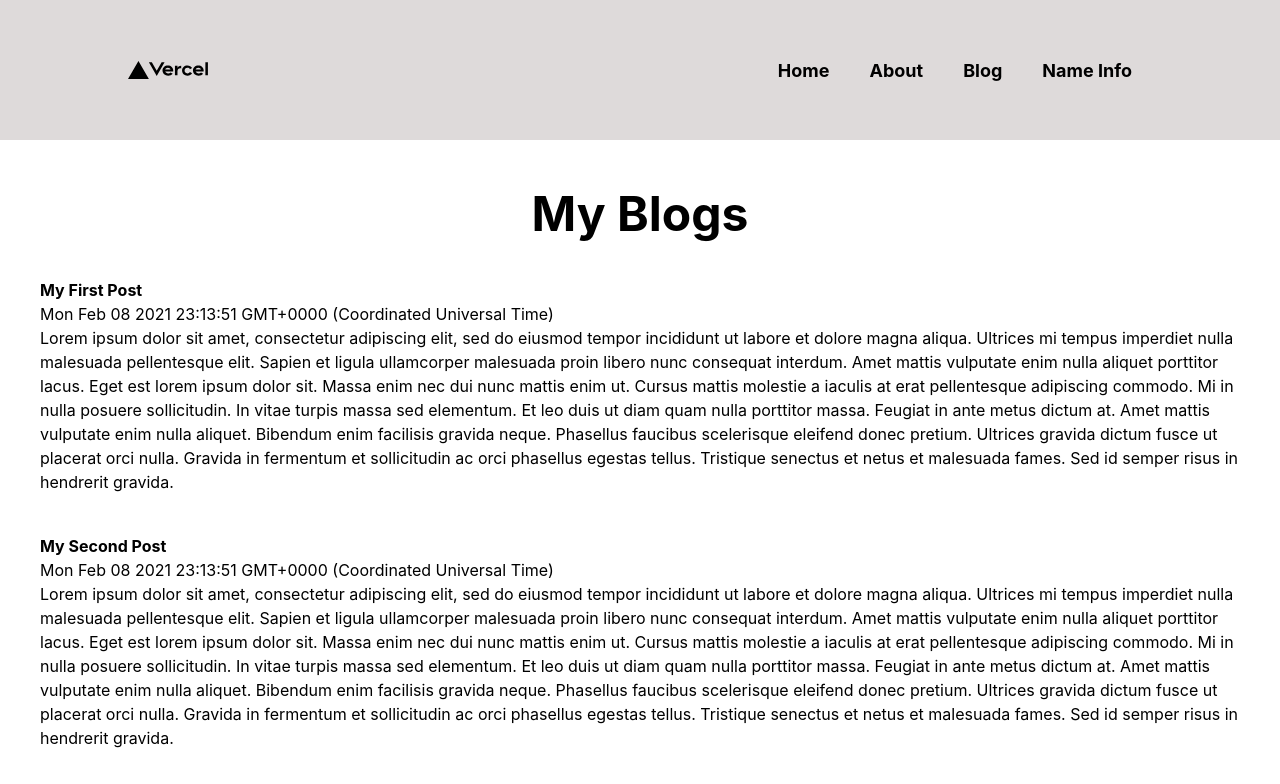
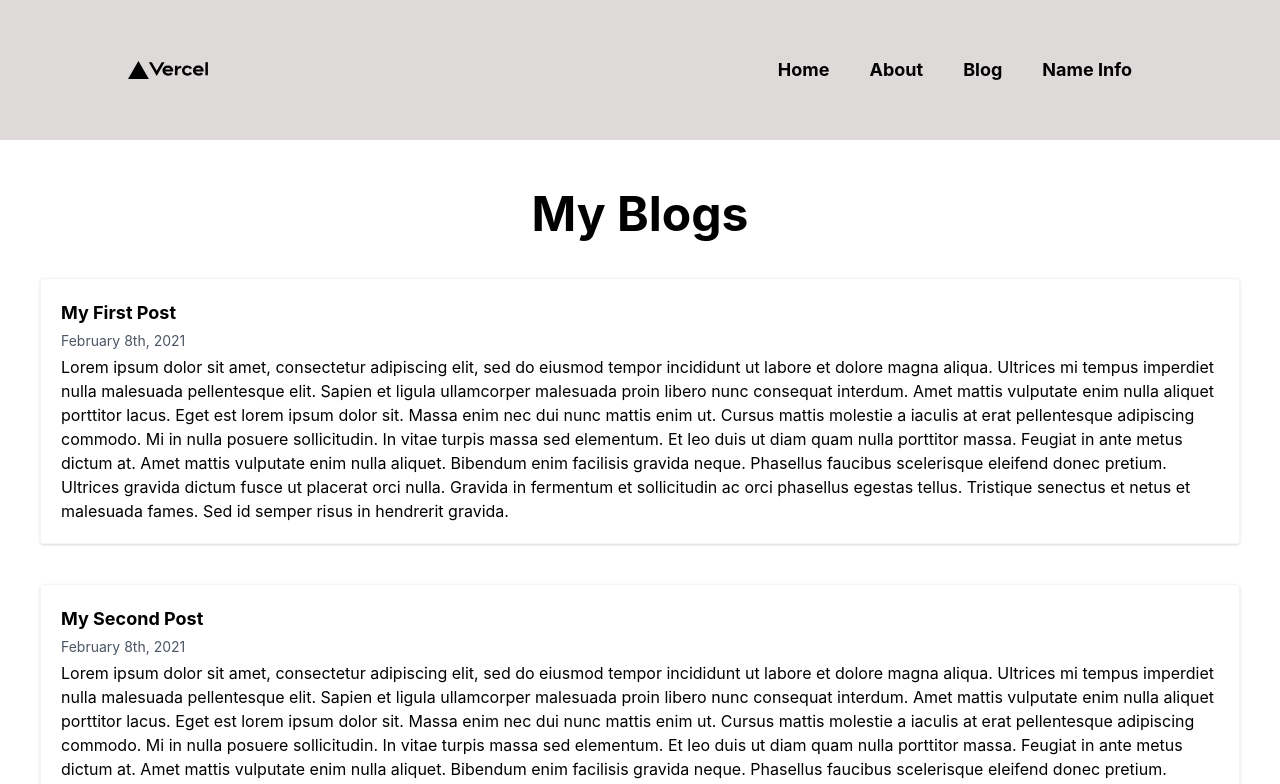
Before and after one commit to acarn506/antcarnero.io, a Next.js app: page /blog in a window 1280 px wide. Shown: the top 784 px of the page. Built offline with nearby package versions, Linux system fonts and the light colour scheme.

Commit message:
layout fixed

```diff
--- a/Lib/data.tsx
+++ b/Lib/data.tsx
@@ -9,7 +9,7 @@ export const blogPosts: blog[] = [
   {
     title: "My First Post",
     slug: "first",
-    date: new Date().toString(),
+    date: new Date().toISOString(),
     content:
       "Lorem ipsum dolor sit amet, consectetur adipiscing elit, sed do eiusmod tempor incididunt ut labore et dolore magna aliqua. Ultrices mi tempus imperdiet nulla malesuada pellentesque elit. Sapien et ligula ullamcorper malesuada proin libero nunc consequat interdum. Amet mattis vulputate enim nulla aliquet porttitor lacus. Eget est lorem ipsum dolor sit. Massa enim nec dui nunc mattis enim ut. Cursus mattis molestie a iaculis at erat pellentesque adipiscing commodo. Mi in nulla posuere sollicitudin. In vitae turpis massa sed elementum. Et leo duis ut diam quam nulla porttitor massa. Feugiat in ante metus dictum at. Amet mattis vulputate enim nulla aliquet. Bibendum enim facilisis gravida neque. Phasellus faucibus scelerisque eleifend donec pretium. Ultrices gravida dictum fusce ut placerat orci nulla. Gravida in fermentum et sollicitudin ac orci phasellus egestas tellus. Tristique senectus et netus et malesuada fames. Sed id semper risus in hendrerit gravida."
   },
@@ -17,7 +17,7 @@ export const blogPosts: blog[] = [
   {
     title: "My Second Post",
     slug: "second",
-    date: new Date().toString(),
+    date: new Date().toISOString(),
     content:
       "Lorem ipsum dolor sit amet, consectetur adipiscing elit, sed do eiusmod tempor incididunt ut labore et dolore magna aliqua. Ultrices mi tempus imperdiet nulla malesuada pellentesque elit. Sapien et ligula ullamcorper malesuada proin libero nunc consequat interdum. Amet mattis vulputate enim nulla aliquet porttitor lacus. Eget est lorem ipsum dolor sit. Massa enim nec dui nunc mattis enim ut. Cursus mattis molestie a iaculis at erat pellentesque adipiscing commodo. Mi in nulla posuere sollicitudin. In vitae turpis massa sed elementum. Et leo duis ut diam quam nulla porttitor massa. Feugiat in ante metus dictum at. Amet mattis vulputate enim nulla aliquet. Bibendum enim facilisis gravida neque. Phasellus faucibus scelerisque eleifend donec pretium. Ultrices gravida dictum fusce ut placerat orci nulla. Gravida in fermentum et sollicitudin ac orci phasellus egestas tellus. Tristique senectus et netus et malesuada fames. Sed id semper risus in hendrerit gravida."
   },
@@ -25,7 +25,7 @@ export const blogPosts: blog[] = [
   {
     title: "My Third Post",
     slug: "third",
-    date: new Date().toString(),
+    date: new Date().toISOString(),
     content:
       "Lorem ipsum dolor sit amet, consectetur adipiscing elit, sed do eiusmod tempor incididunt ut labore et dolore magna aliqua. Ultrices mi tempus imperdiet nulla malesuada pellentesque elit. Sapien et ligula ullamcorper malesuada proin libero nunc consequat interdum. Amet mattis vulputate enim nulla aliquet porttitor lacus. Eget est lorem ipsum dolor sit. Massa enim nec dui nunc mattis enim ut. Cursus mattis molestie a iaculis at erat pellentesque adipiscing commodo. Mi in nulla posuere sollicitudin. In vitae turpis massa sed elementum. Et leo duis ut diam quam nulla porttitor massa. Feugiat in ante metus dictum at. Amet mattis vulputate enim nulla aliquet. Bibendum enim facilisis gravida neque. Phasellus faucibus scelerisque eleifend donec pretium. Ultrices gravida dictum fusce ut placerat orci nulla. Gravida in fermentum et sollicitudin ac orci phasellus egestas tellus. Tristique senectus et netus et malesuada fames. Sed id semper risus in hendrerit gravida."
   }
--- a/components/Container/Container.jsx
+++ b/components/Container/Container.jsx
@@ -18,14 +18,11 @@ export default function Container(props) {
       <Head>
         <title>{meta.title}</title>
       </Head>
-      <section className={styles.heading}>
-        <Nav />
-      </section>
 
-      <main className={styles.main}>
-        {children}
-        <Footer />
-      </main>
+      <Nav />
+
+      <main className={styles.main}>{children}</main>
+      <Footer />
     </>
   );
 }
--- a/components/Container/Container.module.css
+++ b/components/Container/Container.module.css
@@ -1,21 +1,7 @@
-.heading {
-  position: relative;
+.main {
   width: 100vw;
-  height: 140px;
-  background-color: #dedada;
-}
 
-.logo {
-  position: absolute;
-  left: 130px;
-
-  margin-top: 30px;
-}
-
-.main {
-  position: relative;
-  width: 100vw;
-  height: 1000px;
+  padding-bottom: 2.5rem;
   display: flex;
   flex-direction: column;
 
--- a/components/Footer/Footer.module.css
+++ b/components/Footer/Footer.module.css
@@ -2,7 +2,7 @@
   position: absolute;
   background-color: rgb(54 121 160);
   width: 100vw;
-  height: auto;
+
   bottom: 0;
   left: 0;
   right: 0;
--- a/components/Nav/Nav.module.css
+++ b/components/Nav/Nav.module.css
@@ -1,10 +1,12 @@
 .header {
-  position: absolute;
+  width: 100%;
   display: flex;
   justify-content: space-between;
   align-items: center;
   padding: 30px 10%;
-  width: 100%;
+
+  top: 0;
+  background-color: #dedada;
 }
 
 .links li {
--- a/package.json
+++ b/package.json
@@ -10,6 +10,7 @@
   "dependencies": {
     "@types/d3": "^6.3.0",
     "d3": "^6.5.0",
+    "date-fns": "^2.19.0",
     "next": "10.0.6",
     "react": "17.0.1",
     "react-dom": "17.0.1",
--- a/pages/blog.jsx
+++ b/pages/blog.jsx
@@ -2,6 +2,8 @@ import { blogPosts } from "../Lib/data";
 
 import Container from "../components/Container/Container";
 import Link from "next/link";
+
+import { format, parseISO } from "date-fns";
 
 export default function Blog() {
   return (
@@ -18,13 +20,15 @@ export default function Blog() {
 
 function BlogList({ title, slug, date, content }) {
   return (
-    <div class="my-5">
+    <div class="my-5 p-5 border border-gray-100 shadow rounded hover:shadow-lg hover:border-gray-200 hover:bg-blue-50 transition duration-500 ease-in-out">
       <div>
         <Link href={`/blog/${slug}`}>
           <a>{title}</a>
         </Link>
       </div>
-      <div>{date}</div>
+      <div className="my-1 text-gray-600 text-sm">
+        {format(parseISO(date), "MMMM do, uuu")}
+      </div>
       <div>{content}</div>
     </div>
   );
--- a/pages/blog/[slug].tsx
+++ b/pages/blog/[slug].tsx
@@ -1,5 +1,6 @@
 import Container from "../../components/Container/Container";
 import { blogPosts } from "../../Lib/data";
+import { format, parseISO } from "date-fns";
 
 interface Props {
   title: string;
@@ -10,9 +11,11 @@ interface Props {
 export default function BlogPage({ title, date, content }: Props) {
   return (
     <Container title={title}>
-      <h1>{title}</h1>
-      <div>{content}</div>
-      <div>{date}</div>
+      <div className="my-5">
+        <h1 className="font-bold text-2xl">{title}</h1>
+        <div>{format(parseISO(date), "MMMM do, uuu")}</div>
+      </div>
+      <div className="mx-10">{content}</div>
     </Container>
   );
 }
--- a/styles/globals.css
+++ b/styles/globals.css
@@ -4,19 +4,30 @@
 
 @layer base {
   a {
-    @apply text-black hover:text-blue-600 font-bold transition-all delay-150 duration-300;
+    @apply text-black hover:text-blue-600 font-bold transition-all delay-150 duration-300 text-lg;
   }
 }
 html,
 body {
   padding: 0;
   margin: 0;
+
   font-family: -apple-system, BlinkMacSystemFont, Segoe UI, Roboto, Oxygen,
     Ubuntu, Cantarell, Fira Sans, Droid Sans, Helvetica Neue, sans-serif;
   display: flex;
   flex-direction: column;
   justify-content: center;
   align-items: center;
+}
+
+body {
+  position: relative;
+  min-height: 100vh;
+  padding-bottom: 185px;
+}
+
+#__next {
+  min-height: 100vh;
 }
 
 a {
```
Also changed, not shown: 1 other file (tests, documents, lock files or other folders).
